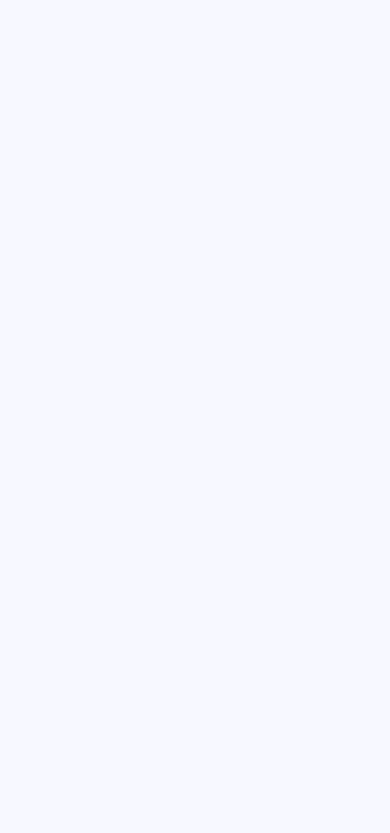
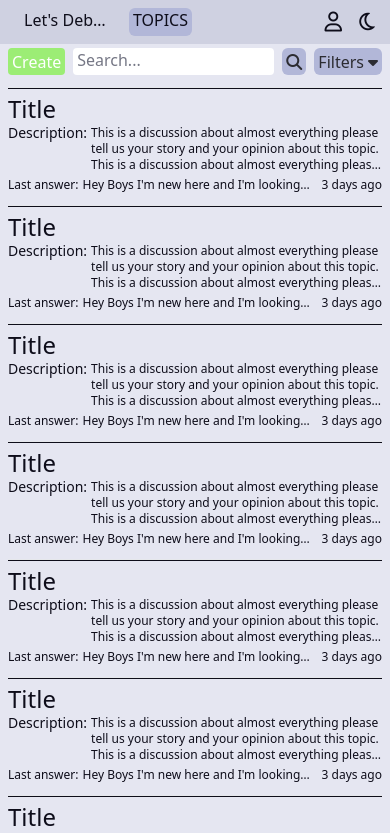
Before and after one commit to letsdebatetogether/letsdebatetogether.github.io, a Vue app: page /topic in a window 390 px wide. Before the commit this address had no page. Shown: the top 833 px of the page. Built offline with nearby package versions, Linux system fonts and the light colour scheme.

Commit message:
Message option added + Topic button func + responsive fixes

```diff
--- a/package.json
+++ b/package.json
@@ -15,6 +15,7 @@
     "@fortawesome/free-solid-svg-icons": "^6.4.0",
     "@fortawesome/vue-fontawesome": "^3.0.3",
     "@vueuse/core": "^10.3.0",
+    "click-outside-vue3": "^4.0.1",
     "vue": "^3.3.4",
     "vue-router": "^4.2.4"
   },
--- a/src/components/DiscussBlock.vue
+++ b/src/components/DiscussBlock.vue
@@ -1,4 +1,28 @@
 <script setup>
+import MessageOption from "@/components/MessageOption.vue";
+
+
+</script>
+
+<script>
+
+export default {
+  data() {
+    return {
+      isShowMO: false,
+    };
+  },
+  methods: {
+    showMO() {
+      this.isShowMO = !this.isShowMO;
+    },
+    hidMO() {
+      this.isShowMO = false;
+    },
+  },
+
+}
+
 
 </script>
 
@@ -18,7 +42,11 @@
           <div class="flex items-center">
             <p class="text-xs">Edited 3 hours ago</p>
           </div>
-          <i class="fa-solid fa-ellipsis-vertical px-2 text-xl"></i>
+          <button @click="showMO()">
+            <i class="fa-solid fa-ellipsis-vertical px-2 text-xl"></i>
+          </button>
+          <MessageOption class="mt-7" v-if="isShowMO" @hidden="hidMO()"/>
+
         </div>
       </div>
       <div class="flex bg-[#e1e7f2] dark:bg-[#1B1D1F] rounded-b-lg">
--- a/src/components/DiscussPreview.vue
+++ b/src/components/DiscussPreview.vue
@@ -4,18 +4,22 @@ import Label from './Label.vue'
 
 <template>
   <div class="flex flex-col pb-1">
-        <div class="flex flex-row">
+    <div class="w-full pt-1">
+      <hr class="h-[2px] bg-black_font dark:bg-white_font w-full">
+    </div>
+    <div class="flex flex-row mt-1">
       <div class="hidden pt-1.5 sm:flex">
         <Label/>
       </div>
-            <div class="flex flex-col sm:pl-3 sm:pr-5">
+      <div class="flex flex-col w-full sm:pl-3 sm:pr-5">
         <h2 class="text-2xl">Title</h2>
-                <div class="flex flex-row">
+        <div class="flex flex-row ">
           <div class="flex">
             <h2 class="text-sm/4 font-medium">Description: </h2>
           </div>
           <div class="flex items-end">
-                        <p class="text-xs/4 line-clamp-3 max-w-max pl-1">This is a discussion about almost everything please tell us your story
+            <p class="text-xs/4 line-clamp-3 max-w-max pl-1">This is a discussion about almost everything please tell us
+              your story
               and your opinion about this topic. This is a discussion about almost everything please tell us your story
             </p>
           </div>
@@ -36,8 +40,6 @@ import Label from './Label.vue'
 
       </div>
     </div>
-        <div class="w-full pt-1">
-                <hr class="h-[2px] bg-black_font dark:bg-white_font w-full">
-            </div>
+
   </div>
 </template>
--- a/src/components/HotBar.vue
+++ b/src/components/HotBar.vue
@@ -1,8 +1,16 @@
 <script setup>
 import { useDark, useToggle } from '@vueuse/core'
+import {useRouter} from "vue-router";
 
 const isDark = useDark()
 const toggleDark = useToggle(isDark)
+
+const router = useRouter()
+
+const goTopic = () => {
+    console.log("goTopic")
+    router.push({name: "topic"})
+}
 </script>
 
 
@@ -11,7 +19,7 @@ const toggleDark = useToggle(isDark)
         <nav class="container flex w-full py-2 sm:flex-row">
             <div class="flex w-full pl-2 max-w-[12rem] md:pl-4 md:max-w-[18rem]">
                 <p class="px-4 truncate ">Let's Debate Together</p>
-                <button class="flex rounded-md bg-light_blue_button dark:bg-dark_blue_button"> <p class="mx-1">TOPICS</p> </button>
+                <button class="flex rounded-md bg-light_blue_button dark:bg-dark_blue_button" @click="goTopic()" > <p class="mx-1">TOPICS</p> </button>
             </div>
 
             <div class="hidden justify-center">{{ isDark }}</div>
@@ -23,7 +31,8 @@ const toggleDark = useToggle(isDark)
         </nav>
         <div class="flex items-center justify-end">
             <button @click="toggleDark()">
-                <i class="fa-regular fa-moon text-xl pr-3"></i>
+                <i class="fa-regular fa-moon text-xl pr-3 dark:hidden"></i>
+                <i class="hidden fa-regular fa-sun text-xl pr-3 dark:flex"></i>
             </button>
         </div>
     </header>
--- /dev/null
+++ b/src/components/MessageOption.vue
@@ -0,0 +1,31 @@
+<script setup>
+
+
+
+</script>
+
+<script>
+import vClickOutside from 'click-outside-vue3'
+export default {
+  directives: {
+    clickOutside: vClickOutside.directive
+  },
+
+  methods: {
+    onClickOutside() {
+      this.$emit('hidden')
+    },
+  }
+}
+</script>
+
+<template>
+
+  <div class="absolute flex flex-col rounded-lg min-w-[6.5rem] max-w-xl max-h-32 bg-[#F7F8FF] shadow-xl mt-1 mb-1 dark:bg-[#121212]" v-click-outside="onClickOutside">
+    <button class="flex justify-start pl-1 rounded-t-lg w-full hover:bg-[#c4c4c8] dark:hover:bg-[#2b2b2b]">Edit</button>
+    <button class="flex justify-start pl-1 hover:bg-[#c4c4c8] dark:hover:bg-[#2b2b2b]">Copy Link</button>
+    <button class="flex justify-start pl-1 hover:bg-[#c4c4c8] dark:hover:bg-[#2b2b2b]">Reply</button>
+    <button class="flex justify-start pl-1 hover:bg-[#c4c4c8] dark:hover:bg-[#2b2b2b]">Debate</button>
+    <button class="flex justify-start pl-1 rounded-b-lg hover:bg-[#c4c4c8] dark:hover:bg-[#2b2b2b]">Reply</button>
+  </div>
+</template>
--- a/src/components/ToolBox.vue
+++ b/src/components/ToolBox.vue
@@ -18,9 +18,7 @@
                 </button>
 
             </div>
-            <div class="w-full  pt-1">
-                <hr class="h-[2px] bg-[#9D9D9D] w-full">
-            </div>
+
     </div>
 
 </template>
--- a/src/router/index.js
+++ b/src/router/index.js
@@ -11,6 +11,11 @@ const router = createRouter({
       component: DiscussView
     },
     {
+      path: '/topic',
+      name: 'topic',
+      component: HomeView
+    },
+    {
       path: '/discuss/:name',
       name: 'discuss',
       component: DiscussView
--- a/src/views/DiscussView.vue
+++ b/src/views/DiscussView.vue
@@ -9,12 +9,17 @@ import FootBar from "@/components/FootBar.vue";
 </script>
 
 <template>
-  <HotBar/>
-  <main class="flex container w-full bg-[#F7F8FF] dark:bg-[#1e1e1e]">
-    <div class="flex flex-col min-h-screen bg-[#E5E6F1] dark:bg-[#242526] w-full px-2">
+  <HotBar class="min-w-[290px]"/>
+  <main class="flex flex-col container min-w-[290px] h-full w-full bg-[#F7F8FF] dark:bg-[#1e1e1e]">
+    <div class="flex flex-col min-h-screen  bg-[#E5E6F1] dark:bg-[#242526] w-full px-2">
       <ToolBox/>
-      <div class="flex w-full flex-row">
+      <div class="w-full  pt-1">
+        <hr class="h-[2px] bg-[#9D9D9D] w-full">
+      </div>
+
+      <div class="flex flex-row w-full mb-auto mt-2">
         <div class="flex flex-col gap-4 pb-3">
+          <DiscussBlock/>
           <DiscussBlock/>
           <DiscussBlock/>
           <DiscussBlock/>
@@ -23,8 +28,10 @@ import FootBar from "@/components/FootBar.vue";
 
         <SideBar/>
       </div>
-      <AnswerBox class="pt-3"/>
-      <FootBar/>
+      <footer class="flex flex-col">
+        <AnswerBox class="pt-3"/>
+        <FootBar/>
+      </footer>
     </div>
   </main>
 
--- a/src/views/HomeView.vue
+++ b/src/views/HomeView.vue
@@ -2,18 +2,34 @@
 import HotBar from "../components/HotBar.vue";
 import ToolBox from "../components/ToolBox.vue"
 import DiscussPreview from "../components/DiscussPreview.vue"
+import FootBar from "@/components/FootBar.vue";
 
 </script>
 
 <template>
-    <HotBar/>
-  <main class="flex container w-full bg-[#F7F8FF]">
-    <div class="flex flex-col min-h-screen bg-[#E5E6F1] w-full px-2">
+    <HotBar class="min-w-[290px]"/>
+ <main class="flex flex-col container min-w-[290px] h-full w-full bg-[#F7F8FF] dark:bg-[#1e1e1e]">
+    <div class="flex flex-col min-h-screen gap-1 bg-[#E5E6F1] dark:bg-[#242526] w-full px-2">
       <ToolBox/>
       <DiscussPreview/>
       <DiscussPreview/>
       <DiscussPreview/>
       <DiscussPreview/>
+      <DiscussPreview/>
+      <DiscussPreview/>
+      <DiscussPreview/>
+      <DiscussPreview/>
+      <DiscussPreview/>
+      <DiscussPreview/>
+      <DiscussPreview/>
+      <DiscussPreview/>
+      <DiscussPreview/>
+      <DiscussPreview/>
+      <DiscussPreview/>
+      <DiscussPreview/>
     </div>
+   <footer class="sticky top-[100vh] pt-0.5 bg-[#E5E6F1] dark:bg-[#242526] w-full px-2">
+     <FootBar/>
+   </footer>
   </main>
 </template>
```
Also changed, not shown: 1 other file (tests, documents, lock files or other folders). Lines whose indentation alone changed are shown as unchanged.
